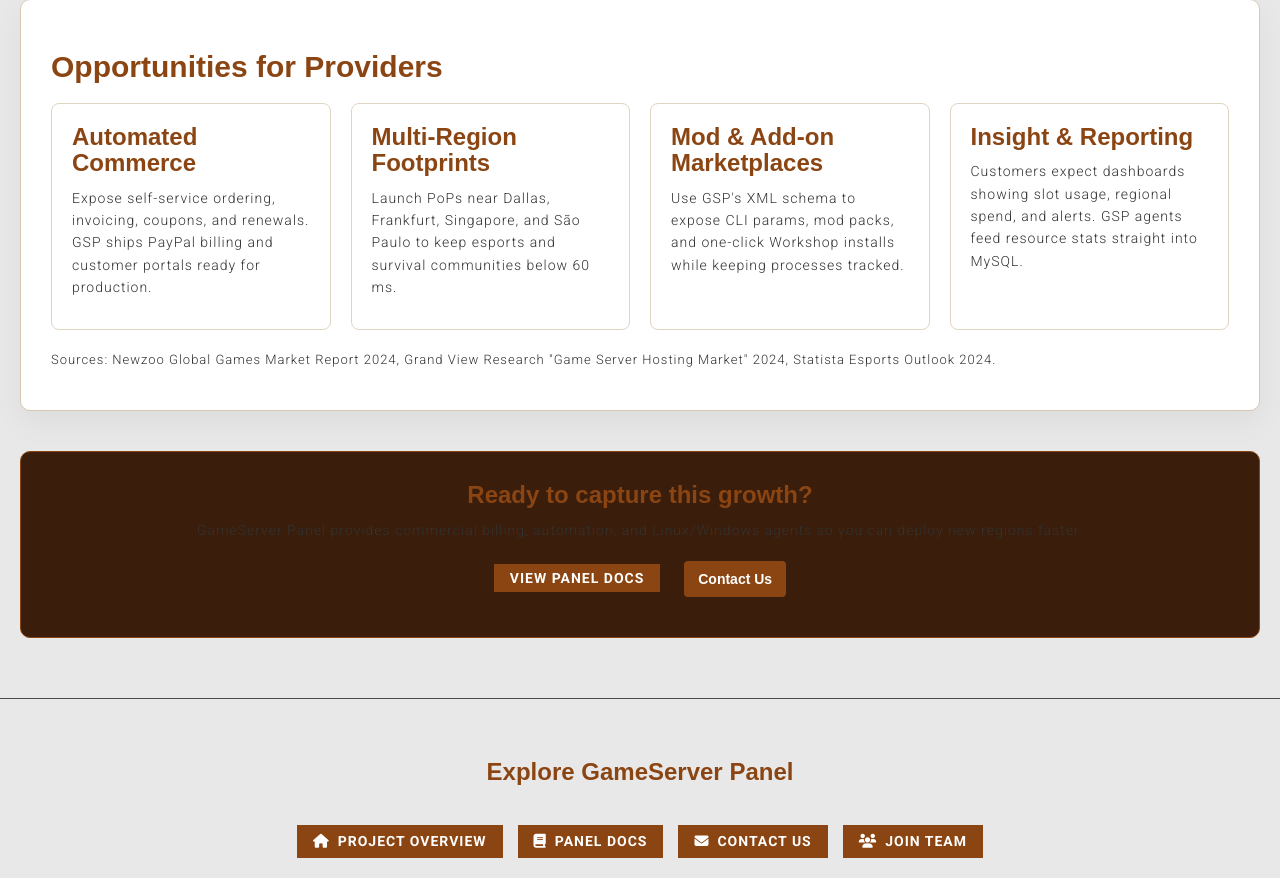
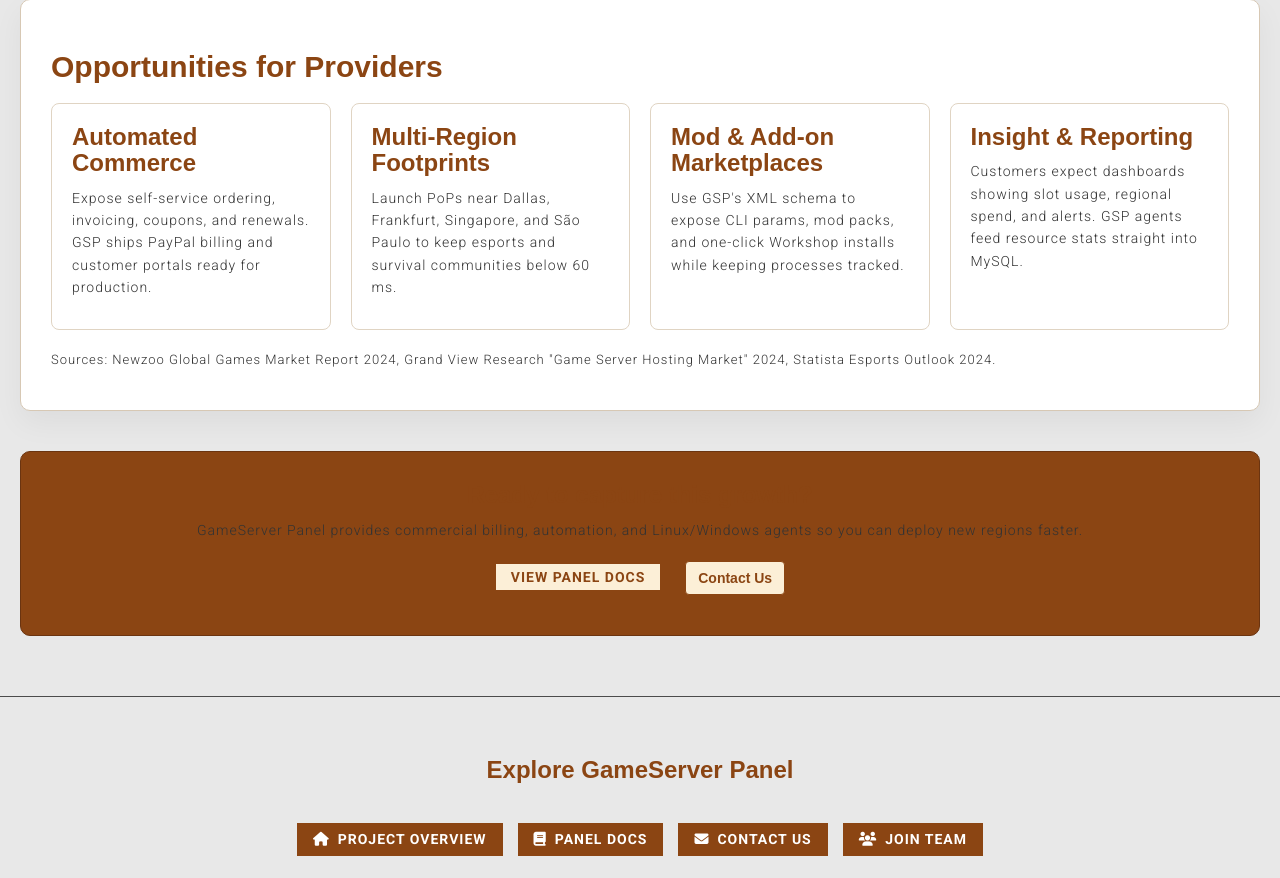
Before and after one commit to RunlevelSystems/RL-website, a PHP site: page /projects/gameserver-panel/industry-stats.php in a window 1280 px wide. Shown: the part 1891-2769 px from the top of the page. Run offline with PHP 8.4, Linux system fonts and the light colour scheme.

Commit message:
industry

```diff
--- a/projects/gameserver-panel/industry-stats.php
+++ b/projects/gameserver-panel/industry-stats.php
@@ -30,8 +30,19 @@
         .trend-item { border:1px solid #E0D4C3; border-radius:8px; padding:20px; background:#fff; }
         .trend-item h3 { color:#8B4513; margin-top:0; }
         .sources { font-size:13px; color:#5c5c5c; margin-top:20px; }
-        .cta-box { background:#3a1d0a; color:#FCEFD7; border-radius:10px; padding:30px; text-align:center; border:1px solid #8B4513; }
+        .cta-box { background:#8B4513; color:#FCEFD7; border-radius:10px; padding:30px; text-align:center; border:1px solid #6B3410; }
         .cta-box p { color:#FCEFD7; }
+        .cta-box .btn-wds,
+        .cta-box .btn-secondary {
+            background:#FCEFD7 !important;
+            color:#8B4513 !important;
+            border:1px solid #8B4513 !important;
+        }
+        .cta-box .btn-wds:hover,
+        .cta-box .btn-secondary:hover {
+            background:#E7CDA5 !important;
+            color:#6B3410 !important;
+        }
         @media(max-width:768px){ .market-size-display{font-size:46px;} }
     </style>
 </head>
```
